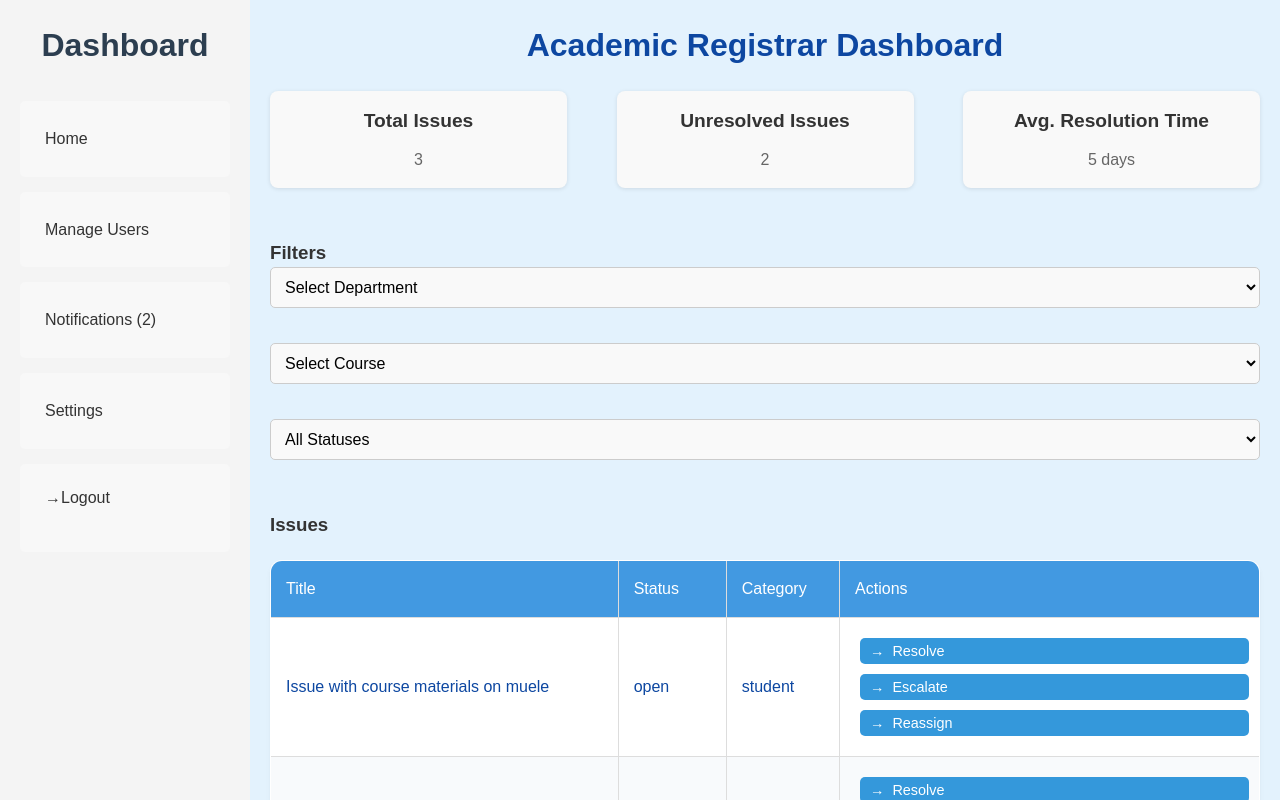
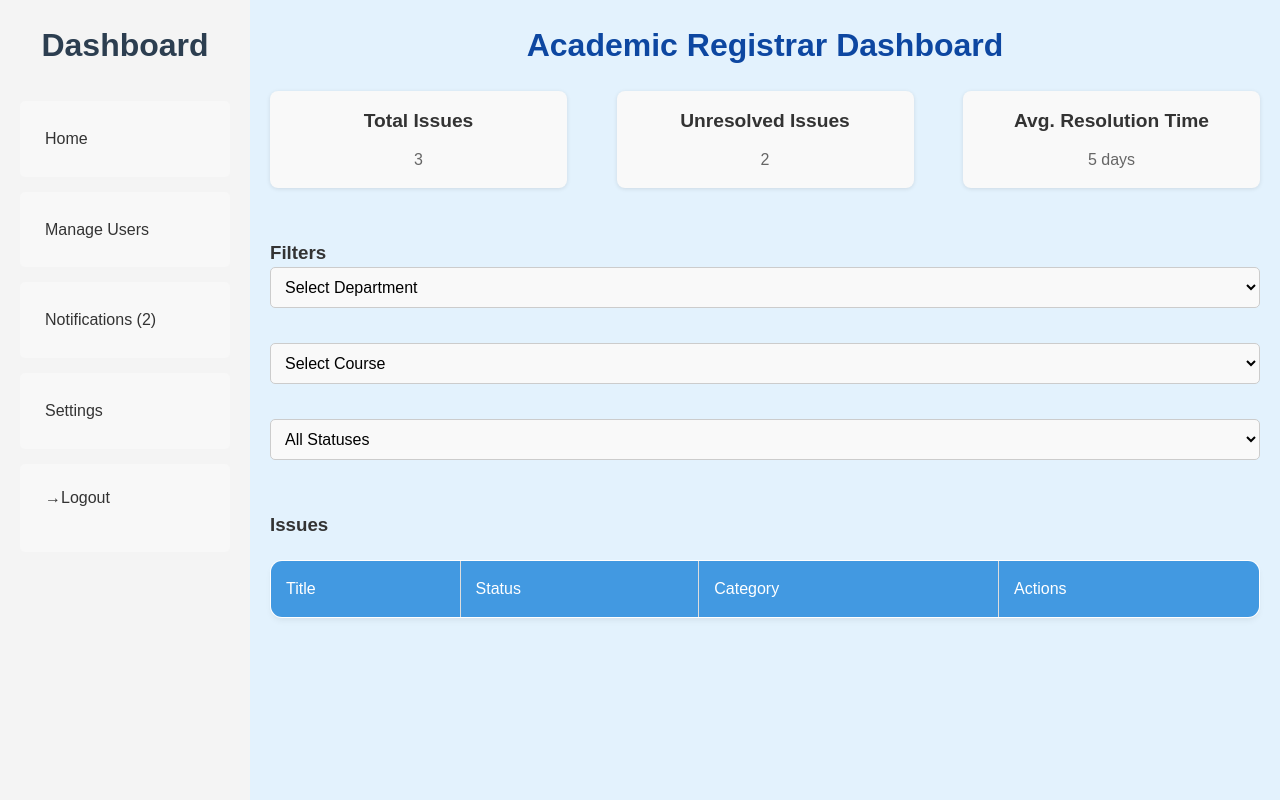
Before and after one commit to ArnoldPeterMukasa/AITS_GROUP_G, a React (Vite) app in the folder FRONTEND/: page /AcademicRegistrarDashboard in a window 1280 px wide. Built offline with nearby package versions, Linux system fonts and the light colour scheme.

Commit message:
made some changes

```diff
--- a/FRONTEND/src/components/AcademicRegistrarDashboard.jsx
+++ b/FRONTEND/src/components/AcademicRegistrarDashboard.jsx
@@ -20,9 +20,9 @@ function AcademicRegistrarDashboard() {
     // Sample data (could come from an API)
     useEffect(() => {
         setIssues([
-            { id: 1, title: "Issue with course materials on muele", status: "open", category: "student", department: "Math", course: "Calculus 101" },
-            { id: 2, title: "Lecturer request for more hours", status: "resolved", category: "lecturer", department: "Computer Science", course: "Data Structures" },
-            { id: 3, title: "errors in course enrollment data", status: "open", category: "student", department: "Engineering", course: "Mechanical Engineering" }
+            // { id: 1, title: "Issue with course materials on muele", status: "open", category: "student", department: "Math", course: "Calculus 101" },
+            // { id: 2, title: "Lecturer request for more hours", status: "resolved", category: "lecturer", department: "Computer Science", course: "Data Structures" },
+            // { id: 3, title: "errors in course enrollment data", status: "open", category: "student", department: "Engineering", course: "Mechanical Engineering" }
         ]);
 
         setAnalytics({
--- a/FRONTEND/src/components/VerificationCodePage.jsx
+++ b/FRONTEND/src/components/VerificationCodePage.jsx
@@ -36,7 +36,11 @@ function VerificationCodePage() {
     }, []);
 
     const handleChange = (index, value) => {
-        if (!/^\d*$/.test(value)) return; // Only allow numbers
+        if (!/^\d*$/.test(value)) {
+            {
+                return; // Only allow numbers
+            }
+        }
 
         const newCode = [...code];
         newCode[index] = value;
```
